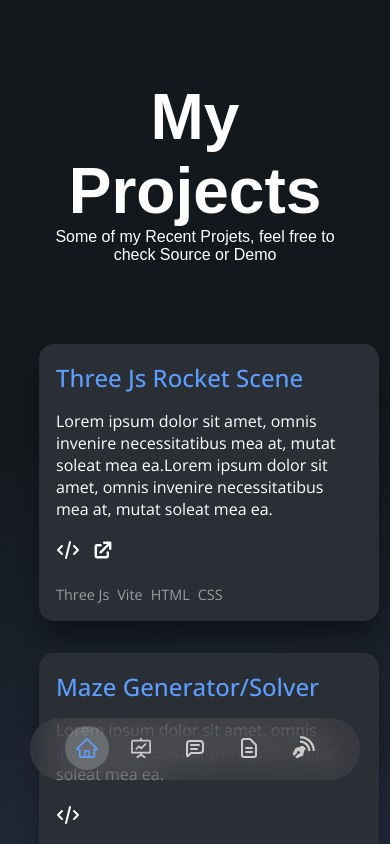
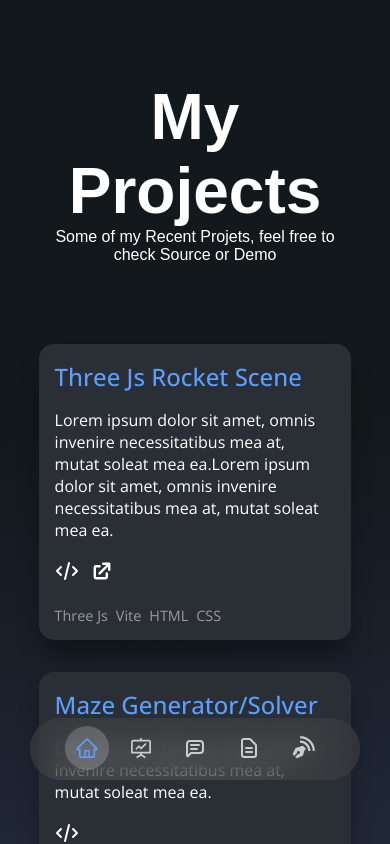
Before and after one commit to vaishnav/vaishnavsh, a React (Vite) app in the folder vaishnavsh/: page /project in a window 390 px wide. Built offline with nearby package versions, Linux system fonts and the light colour scheme; a web font is replaced by a local one.

Commit message:
mobile optimise mobile nav-bar

```diff
--- a/vaishnavsh/src/components/Contact/Contact.scss
+++ b/vaishnavsh/src/components/Contact/Contact.scss
@@ -35,3 +35,9 @@
         margin: 0.5rem 0 0.5rem 0;
     }
 }
+
+@media all and (max-width:655px){
+    #contact {
+        margin-bottom: 150px;
+    }
+}
--- a/vaishnavsh/src/components/Navbar/Navbar.scss
+++ b/vaishnavsh/src/components/Navbar/Navbar.scss
@@ -38,6 +38,7 @@
 
 // mobile view
 .mobile-view{
+    z-index: 10;
     border-radius: 30px;
     width: max-content;
     display: flex;
--- a/vaishnavsh/src/components/Projects/Projects.scss
+++ b/vaishnavsh/src/components/Projects/Projects.scss
@@ -3,7 +3,7 @@
 .project-layout {
     display: grid;
     gap: 2rem;
-    grid-template-columns: repeat(auto-fill,minmax(340px,1fr));
+    grid-template-columns: repeat(auto-fill,minmax(300px,1fr));
     .project-body {
         display: flex;
         flex-direction: column;
```
